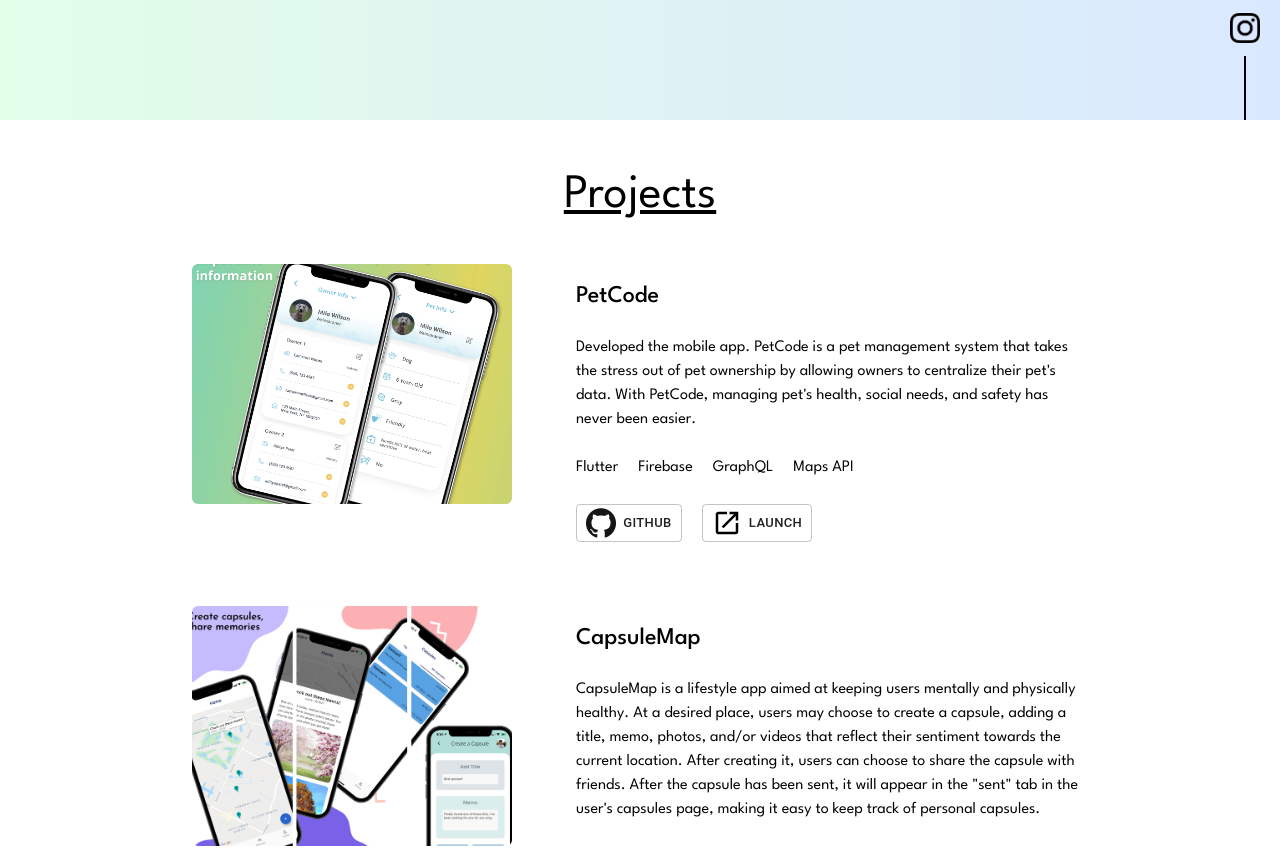
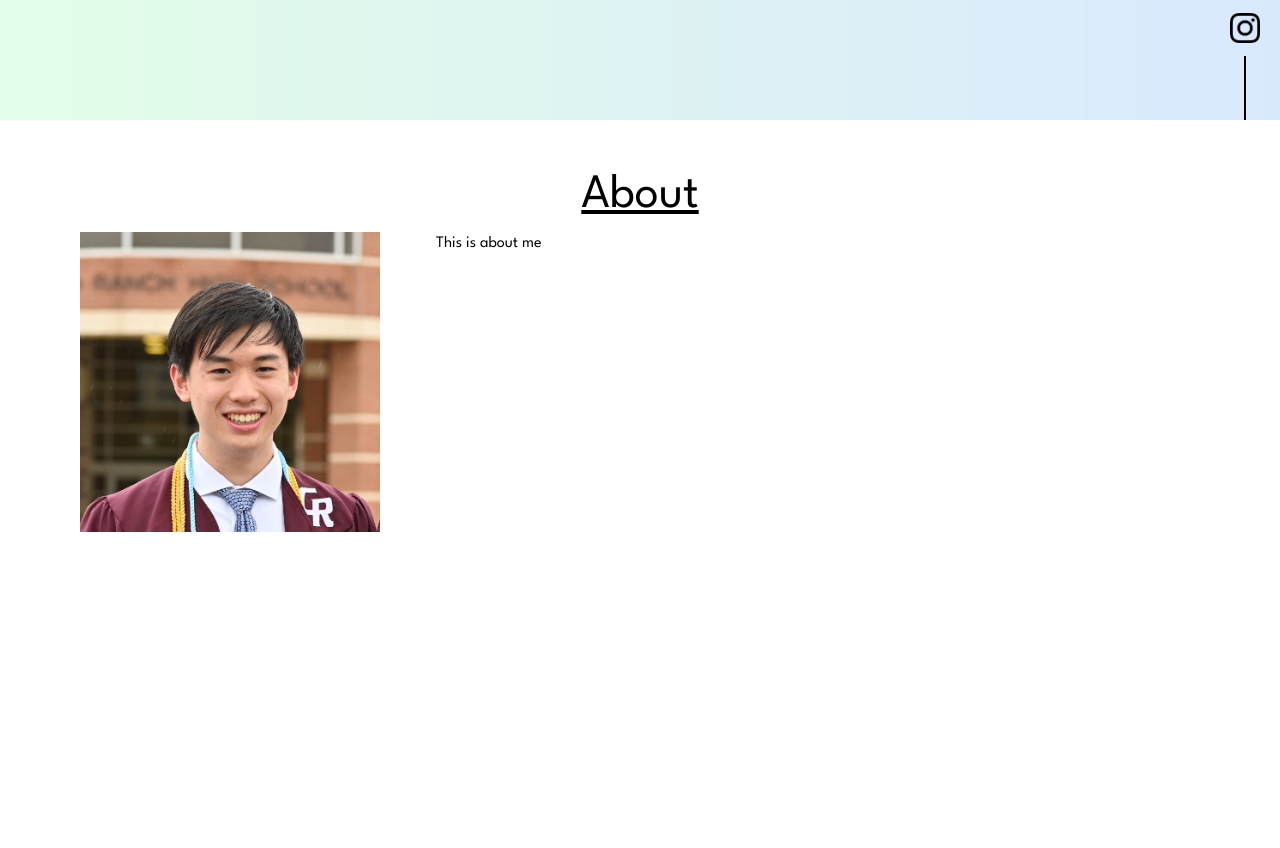
Before and after one commit to YuanSamuel/portfolio-site, a Next.js app: page / in a window 1280 px wide. Shown: the part 680-1528 px from the top of the page. Built offline with nearby package versions, Linux system fonts and the light colour scheme.

Commit message:
:sparkles: start profile section

```diff
--- /dev/null
+++ b/components/about.js
@@ -0,0 +1,22 @@
+import Image from 'next/image';
+
+export default function About() {
+  return (
+    <div className='flex flex-col justify-start items-center px-20 w-full h-screen'>
+      <div className='mt-10'>
+        <h1 className='text-5xl m-0 leading-normal underline'>About</h1>
+      </div>
+      <div className='flex flex-row justify-start items-start w-full'>
+        <Image
+          src='/profile_image.jpeg'
+          alt='Profile Photo'
+          width={300}
+          height={300}
+        />
+        <div className='ml-14'>
+          <p>This is about me</p>
+        </div>
+      </div>
+    </div>
+  );
+}
--- a/components/projects.js
+++ b/components/projects.js
@@ -20,7 +20,7 @@ const item = {
 
 export default function Projects() {
   return (
-    <div className='flex flex-col justify-start items-center px-20 w-full h-screen'>
+    <div className='flex flex-col justify-start items-center px-20 w-full min-h-screen'>
       <div className='mt-10'>
         <h1 className='text-5xl m-0 leading-normal underline'>Projects</h1>
       </div>
--- a/pages/index.js
+++ b/pages/index.js
@@ -1,5 +1,6 @@
 import Head from 'next/head';
 import Landing from '../components/landing';
+import About from '../components/about';
 import Projects from '../components/projects';
 import Socials from '../components/socials';
 
@@ -11,9 +12,10 @@ export default function Home() {
         <meta name='description' content='Personal portfolio for Samuel Yuan' />
         <link rel='icon' href='/favicon.ico' />
       </Head>
-      <Socials/>
+      <Socials />
       <main className='flex flex-col items-center justify-center w-full flex-1'>
         <Landing />
+        <About />
         <Projects />
       </main>
     </div>
```
Also changed, not shown: public/profile_image.jpeg (added).
